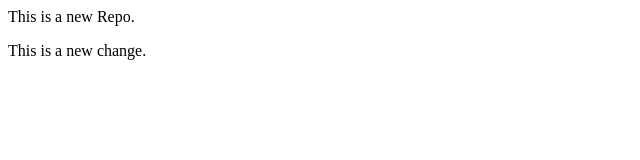
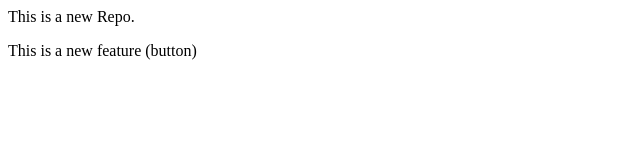
Before and after one commit to ahanmalo2007-oss/local_repo, a plain HTML site: page index.html in a window 1280 px wide. Shown: the full height of the page, 0-640 px from the left. Drawn offline with Linux system fonts and the light colour scheme.

```diff
--- a/index.html
+++ b/index.html
@@ -1,2 +1,2 @@
 <p>This is a new Repo.</p>
-<p>This is a new change.</p>
+<p>This is a new feature (button)</p>
```
